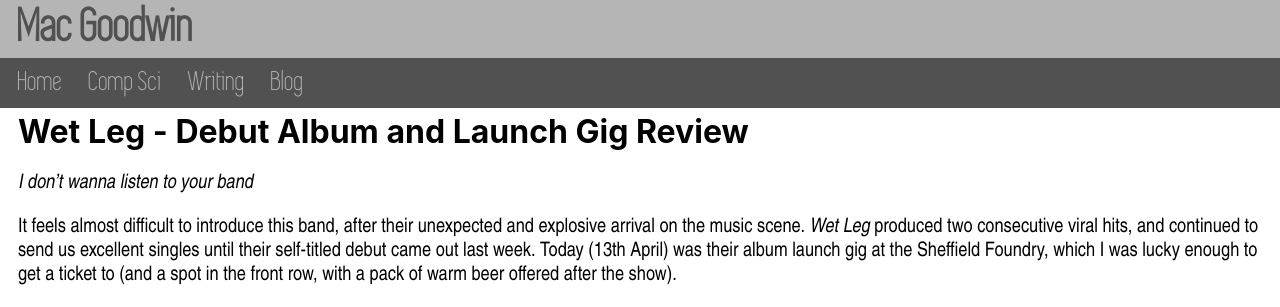
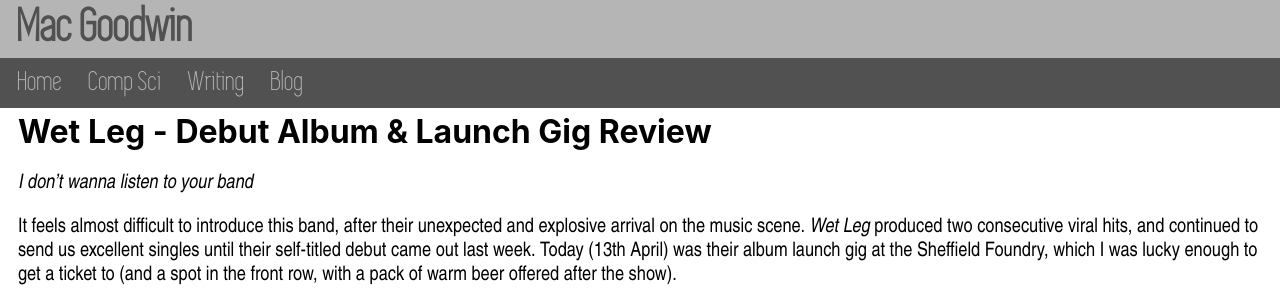
Before and after one commit to Twigonometry/mac-goodwin.com, a Jekyll site: the page built from mac-goodwin/blog/WILT/_posts/2022-04-14-wet-leg-album-gig.md, in a window 1280 px wide. Shown: the top 307 px of the page. Built offline with Jekyll 4.4.1, drawn with Linux system fonts in a browser that asks for light colours; some web fonts are replaced.

```diff
--- a/mac-goodwin/blog/WILT/_posts/2022-04-14-wet-leg-album-gig.md
+++ b/mac-goodwin/blog/WILT/_posts/2022-04-14-wet-leg-album-gig.md
@@ -7,7 +7,7 @@ category_string: "What I'm Listening To (WILT)"
 custom_css: ['blogs']
 ---
 
-# Wet Leg - Debut Album and Launch Gig Review
+# Wet Leg - Debut Album & Launch Gig Review
 
 *I don't wanna listen to your band*
 
```
